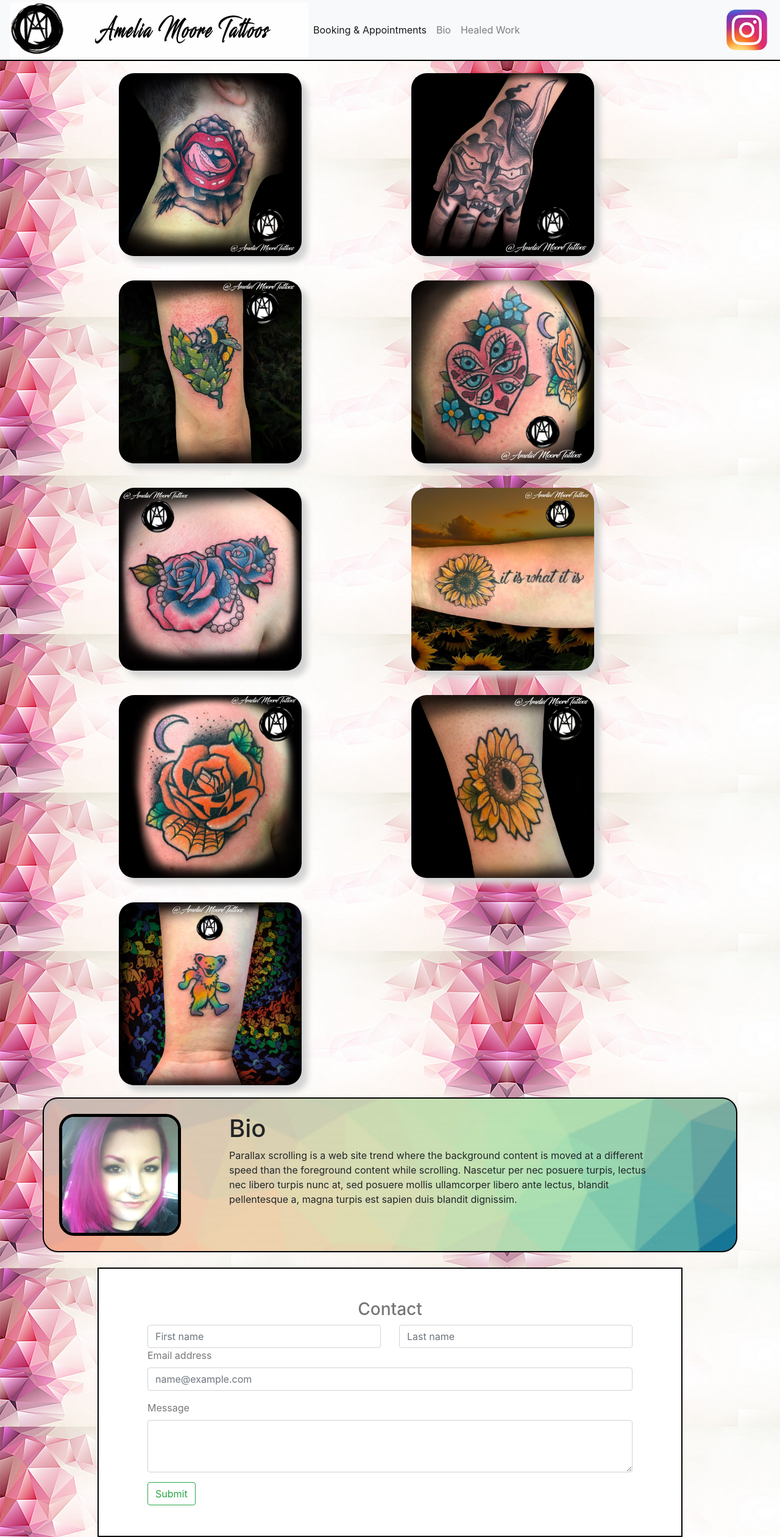
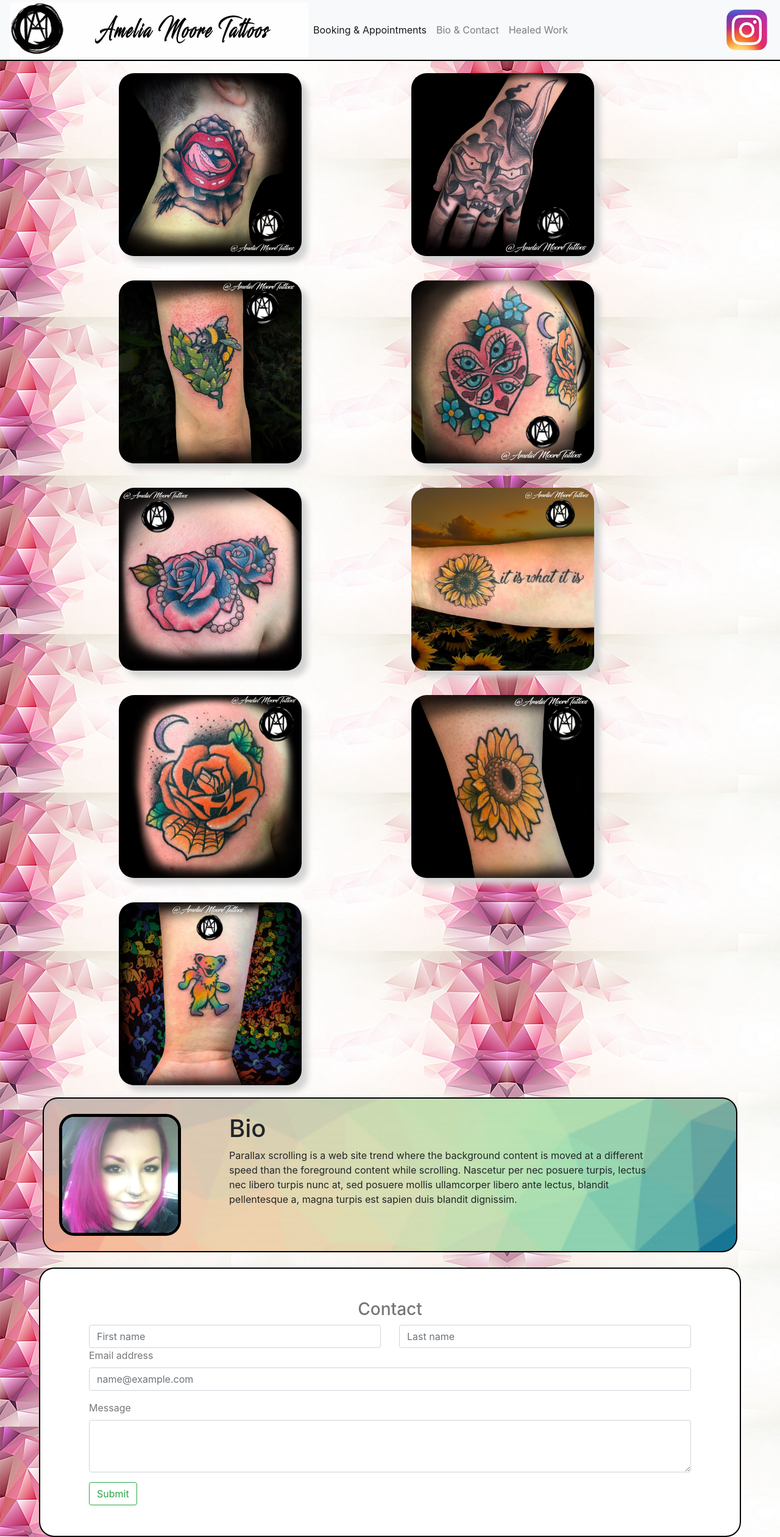
Before and after one commit to Mayo267/Amelia-Portfolio, a plain HTML site: page index.html in a window 1280 px wide. Shown: the whole page at 61% size. Drawn offline with nearby package versions, Linux system fonts and the light colour scheme; files whose address does not match are found by name.

Commit message:
added changes

```diff
--- a/Assets/app.js
+++ b/Assets/app.js
@@ -6,4 +6,7 @@ $( document ).ready(function() {
         }, 1000);
     });
 
+    $("#insta").click(function(){
+        window.open('https://instagram.com/ameliamooretattoos?utm_source=ig_profile_share&igshid=8u2hu0dvlxh6', '_blank');
+    });
 });
--- a/Assets/style.css
+++ b/Assets/style.css
@@ -63,9 +63,10 @@ body{
 
 #contact-box{
     border: 2px solid black;
-    width: 75%;
+    width: 90%;
     margin: 0 auto;
     margin-top: 25px;
+    border-radius: 25px;
 
 
 }
@@ -157,7 +158,7 @@ body{
     }
 
     #bio{
-        display: inline-block;
+
 
     }
 
--- a/index.html
+++ b/index.html
@@ -25,7 +25,7 @@
             <div id="buttons" class="collapse navbar-collapse" id="navbarNavAltMarkup">
                 <div class="navbar-nav">
                 <a class="nav-item nav-link active" href="#">Booking & Appointments<span class="sr-only">(current)</span></a>
-                <a id="bio-button" class="nav-item nav-link" href="#">Bio</a>
+                <a id="bio-button" class="nav-item nav-link" href="#">Bio & Contact</a>
                 <a class="nav-item nav-link" href="#">Healed Work</a>
                 </div>
                 <img id="insta" src="./Images/insta.png" width="75" height="75" class="d-inline-block align-top" alt="">
```
